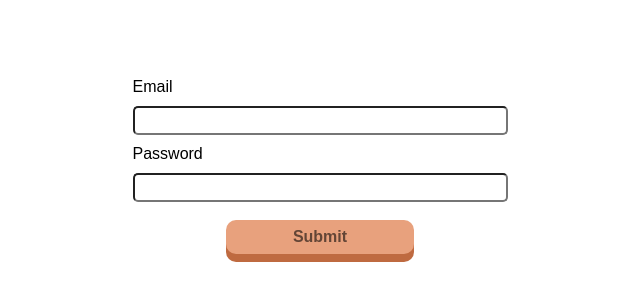
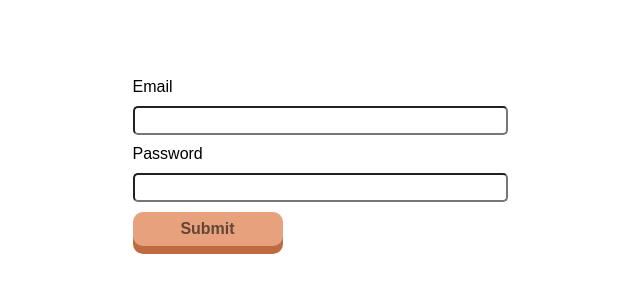
Before and after one commit to walston/signin, a React (Create React App) app: page / in a window 1280 px wide. Shown: the part 222-522 px from the top of the page, without its empty margins (320-960 px from the left). Built offline with nearby package versions, Linux system fonts and the light colour scheme.

Commit message:
update button styling

```diff
--- a/src/components/Button.css
+++ b/src/components/Button.css
@@ -1,5 +1,5 @@
 button {
-  --buttonHeight: 8px;
+  --buttonDepth: 8px;
   --transition: 250ms;
   --color: 120;
   --lightColor: hsl(var(--color), 80%, 80%);
@@ -12,9 +12,8 @@ button {
   border: none;
   border-radius: 10px;
   padding: 8px;
-  margin: var(--buttonHeight) auto;
-  box-shadow: 0 var(--buttonHeight) var(--darkColor);
-  width: 50%;
+  box-shadow: 0 var(--buttonDepth) var(--darkColor);
+  width: 40%;
   font-size: 16px;
   transition: var(--transition);
 }
@@ -25,6 +24,6 @@ button:hover {
 }
 button:active {
   transition: var(--transition);
-  transform: translateY(var(--buttonHeight));
+  transform: translateY(var(--buttonDepth));
   box-shadow: unset;
 }
```
